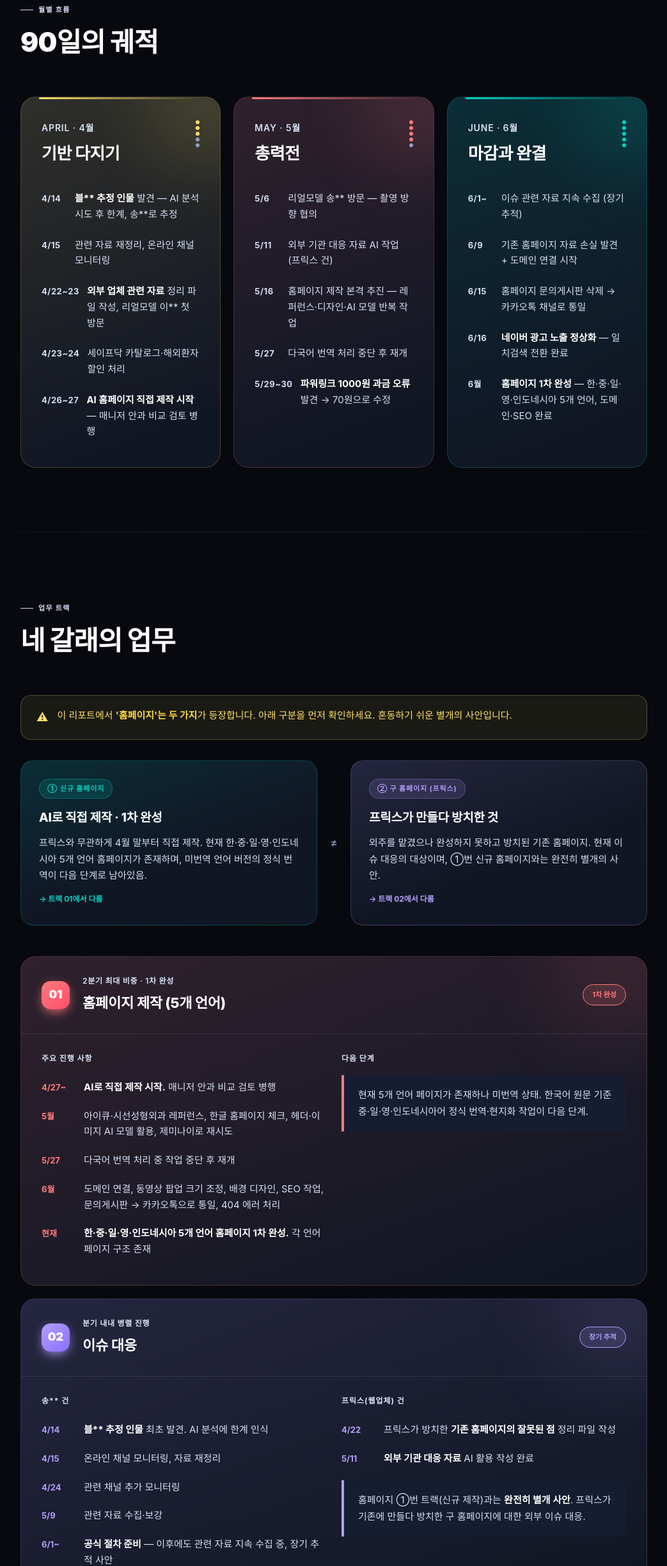
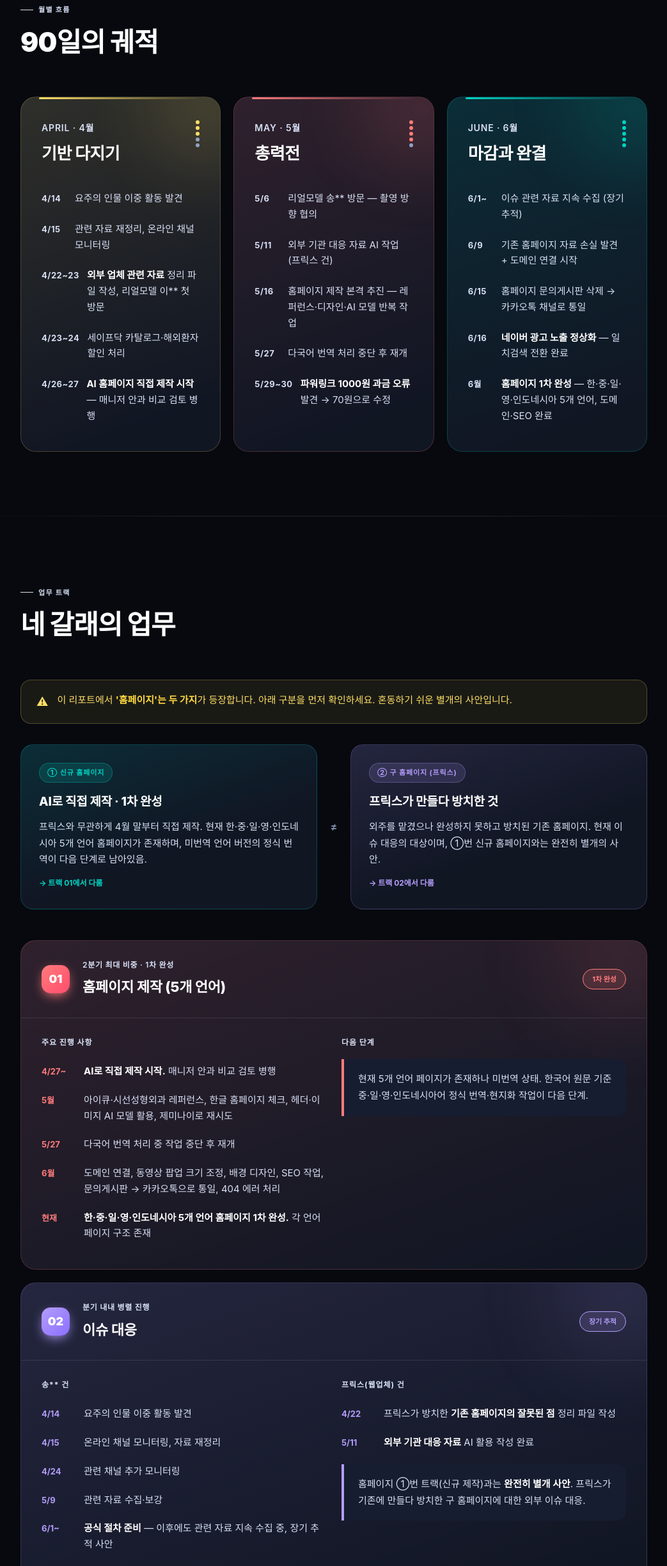
Before and after one commit to ddororang/a0b3b4ef87e59c390e9acc589b3456dbc214654b9d50d52f, a plain HTML site: page index.html in a window 1280 px wide. Shown: the part 904-3351 px from the top of the page at 64% size, without its empty margins (118-1161 px from the left). Drawn offline with Linux system fonts and the light colour scheme; a web font is replaced by a local one.

Commit message:
Rephrase person-related entries to indirect wording
Co-Authored-By: Claude Sonnet 4.6 <noreply@anthropic.com>

```diff
--- a/index.html
+++ b/index.html
@@ -561,7 +561,7 @@ footer { padding: 60px; text-align: center; font-size: 12px; color: var(--muted)
       <div class="tl-events">
         <div class="tl-event">
           <div class="tl-date">4/14</div>
-          <div class="tl-text"><strong>블** 추정 인물</strong> 발견 — AI 분석 시도 후 한계, 송**로 추정</div>
+          <div class="tl-text">요주의 인물 이중 활동 발견</div>
         </div>
         <div class="tl-event">
           <div class="tl-date">4/15</div>
@@ -755,7 +755,7 @@ footer { padding: 60px; text-align: center; font-size: 12px; color: var(--muted)
           <div class="event-list">
             <div class="event-item">
               <div class="event-date">4/14</div>
-              <div class="event-text"><strong>블** 추정 인물</strong> 최초 발견. AI 분석에 한계 인식</div>
+              <div class="event-text">요주의 인물 이중 활동 발견</div>
             </div>
             <div class="event-item">
               <div class="event-date">4/15</div>
```
